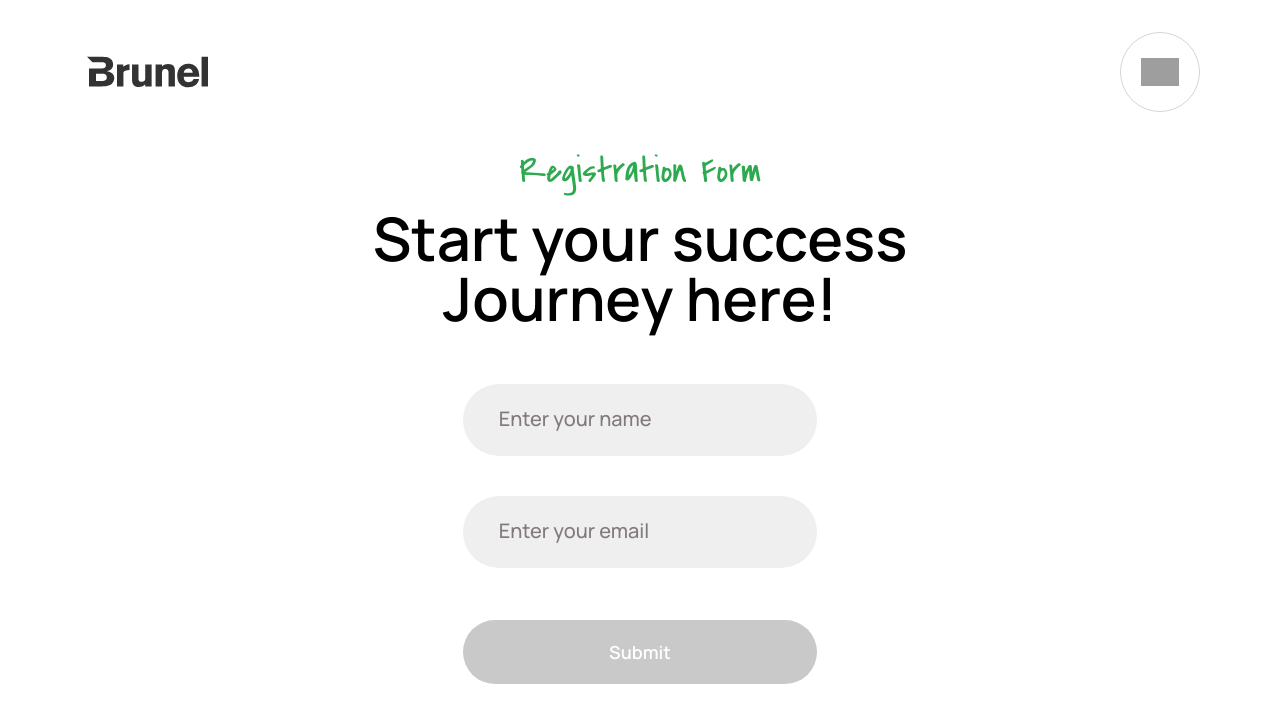
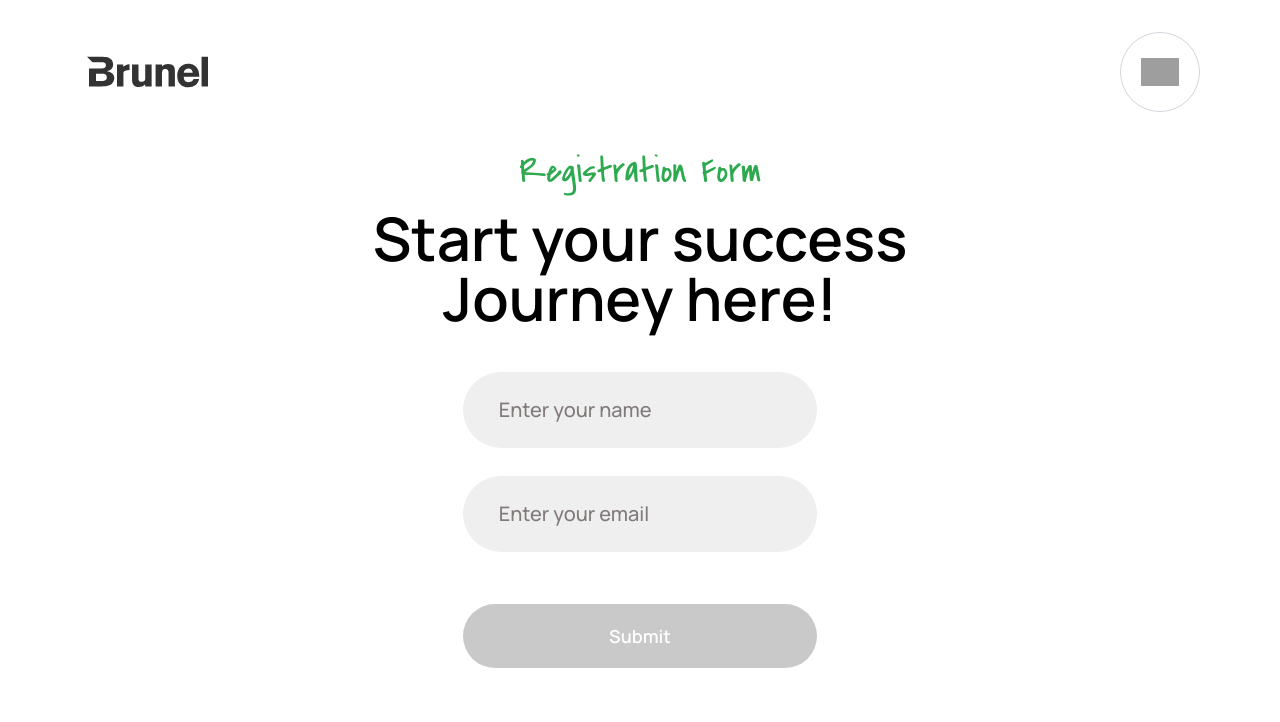
Before and after one commit to krishiv8190/assignment-react, a React (Vite) app: page /register in a window 1280 px wide. Shown: the top 722 px of the page. Built offline with nearby package versions, Linux system fonts and the light colour scheme; grey boxes are pictures that could not be loaded.

Commit message:
Fixup some bugs

```diff
--- a/src/components/Form.jsx
+++ b/src/components/Form.jsx
@@ -68,7 +68,7 @@ export default function Form({ onRegistration }) {
                     name="name"
                     value={formValues.name}
                     onChange={formChangeHandler}
-                    additionalClasses="m-6"
+                    additionalClasses="m-3"
                 />
                 <Input
                     id="email"
@@ -80,7 +80,7 @@ export default function Form({ onRegistration }) {
                     isError={error.email}
                 />
                 {error.email && (
-                    <div className="text-[#FF0808] mt-3 mr-32 text-base font-medium flex justify-start items-center gap-1 pl-4 font-manrope">
+                    <div className="text-[#FF0808] -mb-4 mt-3 mr-32 text-base font-medium flex justify-start items-center gap-1 pl-4 font-manrope">
                         <img
                             src={Caution}
                             alt="caution"
@@ -90,7 +90,7 @@ export default function Form({ onRegistration }) {
                     </div>
                 )}
                 {formValues.name && formValues.email ? (
-                    <Button type="submit" styleName="form-true " formnovalidate>
+                    <Button type="submit" styleName="form-true" formnovalidate>
                         Submit
                     </Button>
                 ) : (
--- a/src/components/Input.jsx
+++ b/src/components/Input.jsx
@@ -12,7 +12,7 @@ export default function Input({
             className={`space-y-1 w-full flex items-center justify-center ${additionalClasses}`}
         >
             <input
-                className="px-9 py-6 bg-[#EFEFEF] rounded-full w-7/12 max-w-lg placeholder:font-manrope placeholder:font-medium placeholder:text-xl placeholder:text-[#827A7A]"
+                className="px-9 py-6 text-xl bg-[#EFEFEF] rounded-full w-7/12 max-w-lg placeholder:font-manrope placeholder:font-medium placeholder:text-xl placeholder:text-[#827A7A] focus:bg-[#EFEFEF]"
                 id={id}
                 {...props}
             />
--- a/src/components/Register.jsx
+++ b/src/components/Register.jsx
@@ -10,7 +10,6 @@ export default function Register() {
     const [redirectTimer, setRedirectTimer] = useState(5);
     const navigateTo = useNavigate();
 
-
     useEffect(() => {
         if (registrationSuccess) {
             const timer = setTimeout(() => {
@@ -18,7 +17,7 @@ export default function Register() {
             }, 1000);
 
             if (redirectTimer === 0) {
-                navigateTo.push("/");
+                navigateTo("/");
             }
 
             return () => clearTimeout(timer);
```
